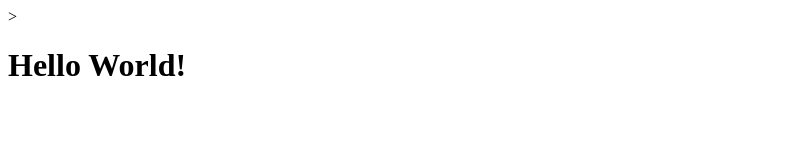
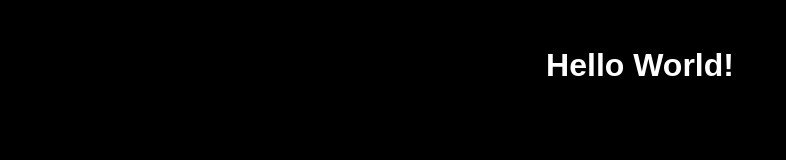
Before and after one commit to CristianAlaniz20/my-personal-website, a plain HTML site: page index.html in a window 1280 px wide. Shown: the whole page, without its empty margins (0-786 px from the left). Drawn offline with Linux system fonts and the light colour scheme.

Commit message:
add style.css, connect to index.html

```diff
--- a/index.html
+++ b/index.html
@@ -1,6 +1,7 @@
 <!DOCTYPE html>
 <html lang="en">>
     <head>
+        <link rel="stylesheet" href="style.css" />
         <title>My Personal Website</title>
     </head>
     <body>
--- /dev/null
+++ b/style.css
@@ -0,0 +1,9 @@
+body {
+    background: black;
+}
+
+h1 {
+    color: white;
+    text-align: center;
+    font-family: Arial;
+}
```
